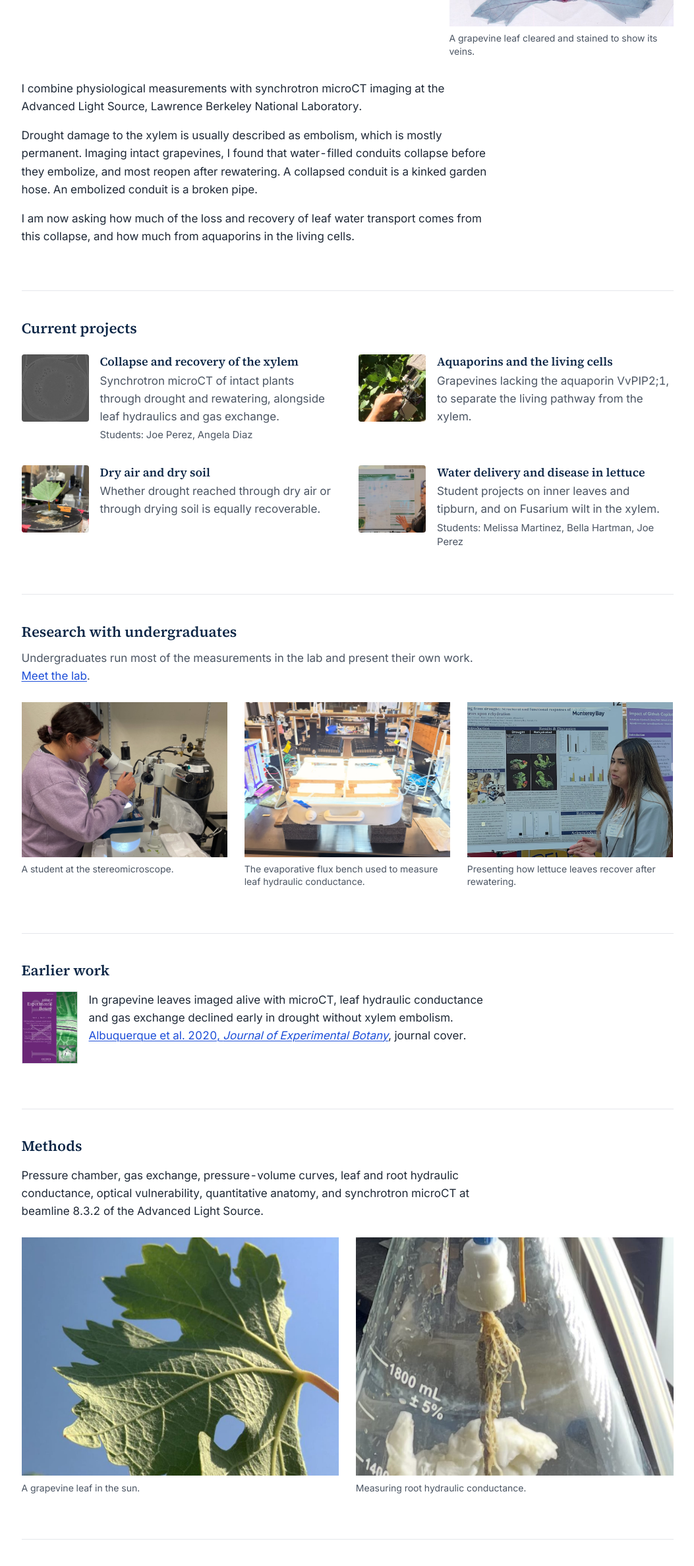
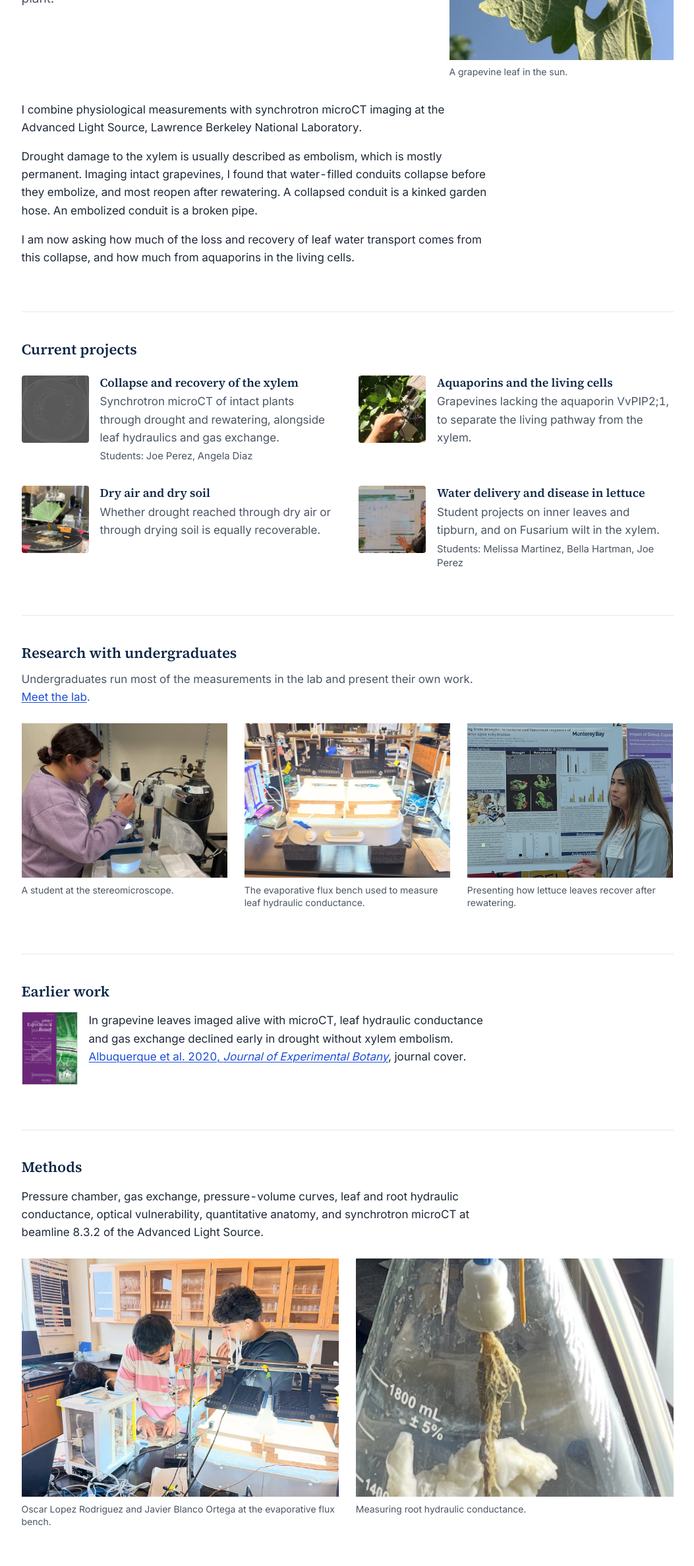
Before and after one commit to cpalbuquerque/cpalbuquerque.github.io, an Astro site: page / in a window 1280 px wide. Shown: the part 356-2729 px from the top of the page at 66% size, without its empty margins (113-1166 px from the left). Built offline with nearby package versions, Linux system fonts and the light colour scheme; Astro itself is replaced by a stand-in of ours.

Commit message:
Use the sunlit grapevine leaf at the top of Research
The cleared and stained leaf is removed. Methods now shows the evaporative
flux bench with students beside the root hydraulics photo.

```diff
--- a/content/photos/captions.txt
+++ b/content/photos/captions.txt
@@ -1,7 +1,6 @@
 # file | what it shows (caption and alt text) | consent
 # Lab students in these photos consented (confirmed by Caetano, 2 Oct 2026). Photos of visiting student groups are not used.
 portrait.jpg | Caetano Albuquerque | yes
-grape-leaf-cleared.jpg | A grapevine leaf cleared and stained to show its veins. | no people
 microct_grapevine.jpg | Synchrotron microCT cross section imaged at the Advanced Light Source. Dark conduits are filled with air. Gray ones still hold water. | no people
 leaf-in-sun.jpg | A grapevine leaf in the sun. | no people
 method_pressure_chamber.jpg | A grapevine leaf sealed in a pressure chamber to measure leaf water potential. | no people
--- a/src/pages/index.astro
+++ b/src/pages/index.astro
@@ -4,7 +4,7 @@ import Base from '../layouts/Base.astro';
 import { person } from '../data/site.js';
 import { findPhoto, loadLogos } from '../lib/content.js';
 
-const hero = findPhoto(/^grape-leaf-cleared\./);
+const hero = findPhoto(/^leaf-in-sun\./);
 const logos = loadLogos();
 
 // Students per project come only from the CV (final October 2026 version). An empty list shows nothing.
@@ -39,7 +39,7 @@ const projects = [
 const band = [/^student-microscope-1\./, /^evaporative-flux-bench\./, /^poster-lettuce-recovery\./]
   .map((r) => findPhoto(r))
   .filter(Boolean);
-const methods = [/^leaf-in-sun\./, /^root-hydraulics\./].map((r) => findPhoto(r)).filter(Boolean);
+const methods = [/^students-bench\./, /^root-hydraulics\./].map((r) => findPhoto(r)).filter(Boolean);
 ---
 
 <Base
```
Also changed, not shown: content/photos/grape-leaf-cleared.jpg (deleted).
